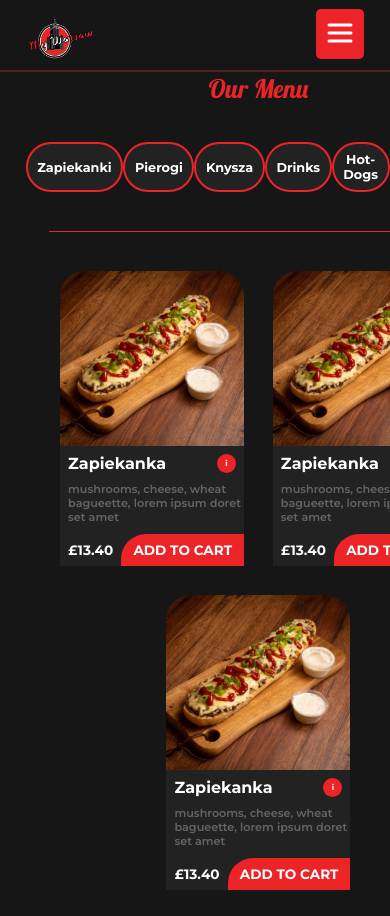
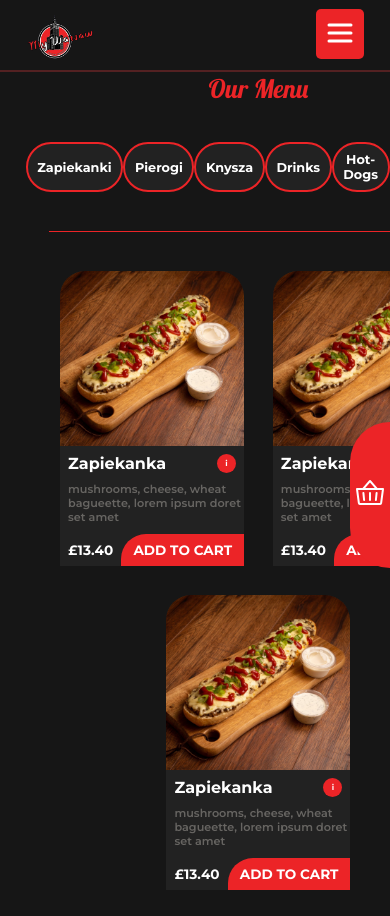
Before and after one commit to MikeWDev/My_warsaw, a React (Vite) app: page / in a window 390 px wide. Built offline with nearby package versions, Linux system fonts and the light colour scheme; a web font is replaced by a local one.

Commit message:
Finished menu component fronend for small devices

```diff
--- a/src/general.css
+++ b/src/general.css
@@ -530,7 +530,7 @@ figcaption {
 }
 
 .summary-item-name p {
-  font-size: 1.6rem;
+  font-size: 2rem;
   font-weight: 600;
   color: #fff;
 }
@@ -544,7 +544,7 @@ figcaption {
 .delete-icon {
   background-color: #000;
   border-radius: 50%;
-  padding: 0.2rem;
+  padding: 0.5rem;
   border: 1px solid #ec2427;
 }
 .delete-icon .delete-icon .item-quantity p {
@@ -557,7 +557,7 @@ figcaption {
   justify-content: space-between;
 }
 .item-price p {
-  font-size: 1.6rem;
+  font-size: 2rem;
   color: #fff;
   font-family: inherit;
   font-weight: 700;
@@ -584,14 +584,14 @@ figcaption {
   border-radius: 12px;
 }
 .count-qty p {
-  font-size: 1.4rem;
+  font-size: 1.8rem;
   font-weight: 600;
   font-family: inherit;
   text-align: center;
   color: #fff;
 }
 .count-qty {
-  justify-self: center;
+  padding: 0 1rem;
 }
 .svg-qty-plus,
 .svg-qty-minus {
--- a/src/pages/OurMenuPage.jsx
+++ b/src/pages/OurMenuPage.jsx
@@ -6,7 +6,15 @@ import MenuChoice from "../components/menuChoice";
 import DeliveryDetails from "../components/deliveryDetails";
 import DeliveryCheckout from "../components/deliveryCheckout";
 import { Basket } from "@phosphor-icons/react";
+import { useState } from "react";
+import { CaretRight } from "@phosphor-icons/react/dist/ssr";
 const OurMenuPage = () => {
+  const [isSmallBasketActive, setIsSmallBasketActive] = useState(false);
+
+  function handleToggle() {
+    setIsSmallBasketActive(!isSmallBasketActive);
+  }
+
   return (
     <>
       <section className="menu-section">
@@ -17,7 +25,13 @@ const OurMenuPage = () => {
             {/* <DeliveryCheckout />
             <DeliveryDetails /> */}
           </div>
-          <div className="basket-con">
+          <div
+            className={
+              isSmallBasketActive
+                ? "basket-con basket-con-slide "
+                : "basket-con"
+            }
+          >
             <div className="basket-header-con">
               <div className="basket-svg">
                 <Basket size={32} color="#fff" />
@@ -64,6 +78,20 @@ const OurMenuPage = () => {
               </div>
             </div>
           </div>
+          <div
+            className={
+              isSmallBasketActive
+                ? "basket-slide-icon basket-slide-icon-slide"
+                : "basket-slide-icon"
+            }
+            onClick={handleToggle}
+          >
+            {isSmallBasketActive ? (
+              <CaretRight onClick={handleToggle} color="#fff" size={32} />
+            ) : (
+              <Basket onClick={handleToggle} color="#fff" size={32} />
+            )}
+          </div>
         </div>
       </section>
     </>
--- a/src/queries.css
+++ b/src/queries.css
@@ -104,7 +104,35 @@
   .about-content-con {
     gap: 3.6rem;
   }
+  .basket-con {
+    position: fixed;
+    width: 40%;
+    height: 100vh;
+    right: -40%;
+    transition: all ease-in-out 600ms;
+    border: 1px solid #ec2427;
+    border-radius: 25px 0 0 25px;
+  }
+  .basket-con-slide {
+    right: 0;
+  }
+  .menu {
+    display: grid;
+    grid-template-columns: 10fr 0.5fr;
+  }
+  .basket-slide-icon {
+    display: block;
+    cursor: pointer;
+    position: fixed;
+    transition: all ease-in-out 600ms;
+  }
+  .basket-slide-icon-slide {
+    right: 40%;
+    transition: all ease-in-out 600ms;
+    display: block;
+  }
 }
+
 /*#################################
 ### Adress box bug-fix 700px####
 ###################################*/
--- a/src/style.css
+++ b/src/style.css
@@ -492,15 +492,18 @@ footer {
   gap: 3.8rem;
   background-color: #222222;
 }
+.basket-slide-icon {
+  display: none;
+}
 .subtotal-heading p,
 .delivery-heading p {
-  font-size: 1.6rem;
+  font-size: 2rem;
   font-weight: 700;
   color: #fff;
 }
 .subtotal-price p,
 .delivery-price p {
-  font-size: 1.6rem;
+  font-size: 2rem;
   font-weight: 700;
   color: #fff;
 }
@@ -517,7 +520,7 @@ footer {
 }
 .summary-total-heading p,
 .summary-total-price p {
-  font-size: 1.6rem;
+  font-size: 2rem;
   font-weight: 700;
   font-family: inherit;
   color: #fff;
@@ -535,7 +538,7 @@ footer {
   border-style: none;
   border: 3px solid #ec2427;
   color: #fff;
-  font-size: 1.6rem;
+  font-size: 2rem;
   border-radius: 1rem;
   font-weight: 700;
   text-transform: uppercase;
@@ -553,3 +556,25 @@ footer {
 .content-con {
   height: 100vh;
 }
+
+.basket-slide-icon {
+  background-color: #ec2427;
+  position: absolute;
+  padding: 7rem 0.5rem;
+  border-radius: 50px 0 0 50px;
+  right: 0;
+  top: 50%;
+  cursor: pointer;
+  -webkit-transition-duration: 0.3s;
+  transition-duration: 0.3s;
+  -webkit-transition-property: box-shadow, transform;
+  transition-property: box-shadow, transform;
+  cursor: pointer;
+}
+.basket-slide-icon:hover,
+.basket-slide-icon:active,
+.basket-slide-icon:focus {
+  box-shadow: 0 0 20px rgb(236, 36, 39);
+  -webkit-transform: scale(1.1);
+  transform: scale(1.1);
+}
```
